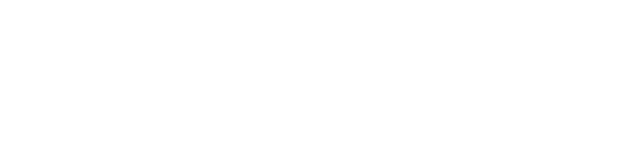
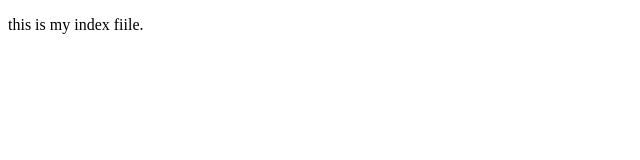
Before and after one commit to zeeshan856/gitrepo, a plain HTML site: page index.html in a window 1280 px wide. Shown: the whole page, without its empty margins (0-640 px from the left). Drawn offline with Linux system fonts and the light colour scheme.

Commit message:
Initial commit

```diff
--- a/index.html
+++ b/index.html
@@ -7,6 +7,6 @@
     <title>Document</title>
 </head>
 <body>
-
+    <p>this is my index fiile.</p>
 </body>
 </html>
```
